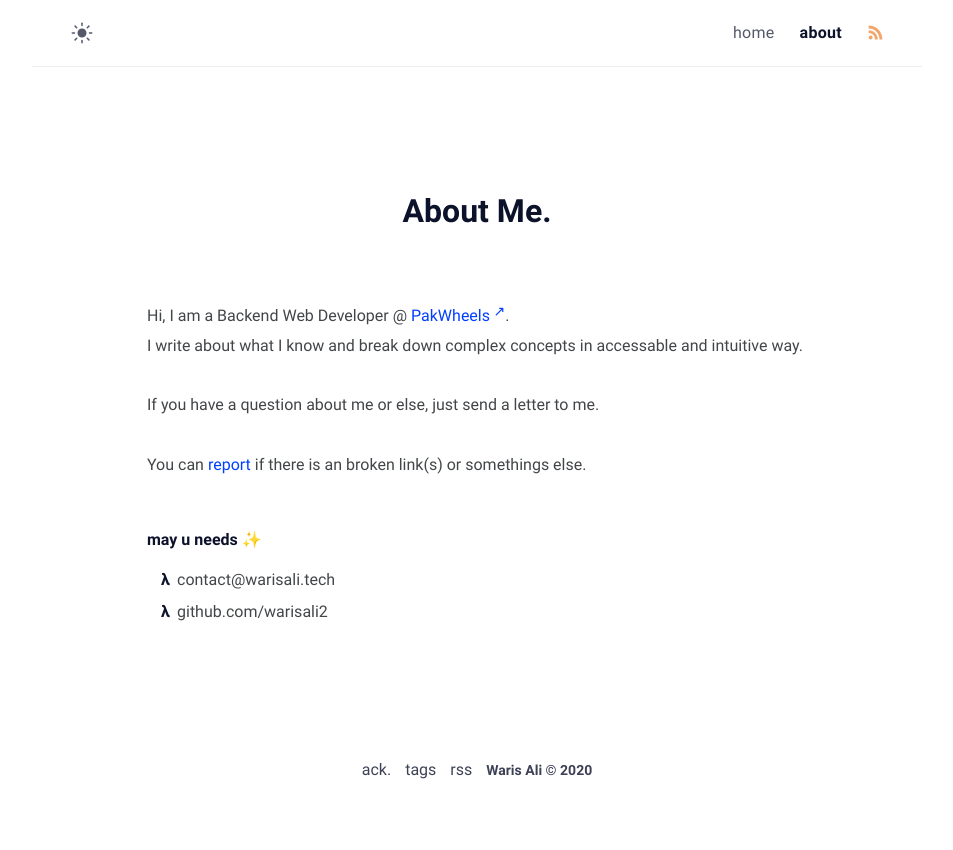
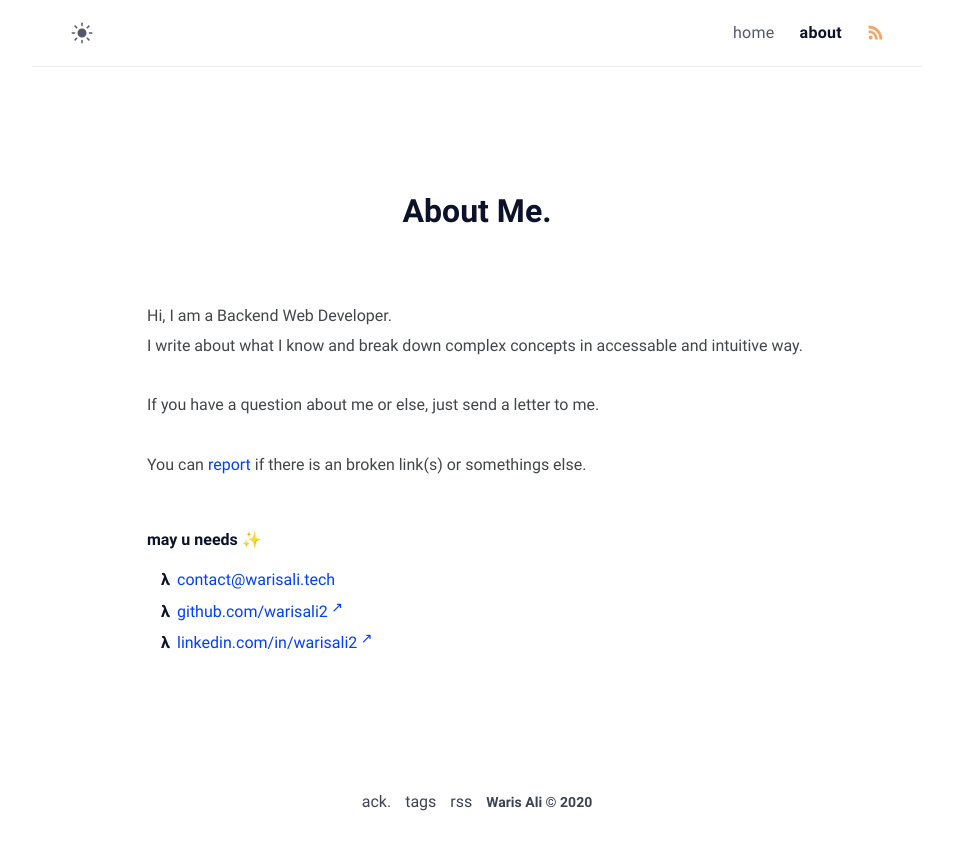
Before and after one commit to Waris-Ali-Tech/warisali.tech, a Jekyll site: the page built from about.md, in a window 1280 px wide. Shown: the top 850 px of the page, without its empty margins (163-1116 px from the left). Built offline with Jekyll 4.4.1, drawn with Linux system fonts in a browser that asks for light colours.

Commit message:
feat: Update Bio. Add LinkedIn Page

```diff
--- a/_config.yml
+++ b/_config.yml
@@ -12,10 +12,11 @@ mode: dark # default theme "dark" | "light"
 author:
   name: Waris Ali
   bio: >-
-    Hi, I am a Backend Web Developer @ <a href="https://pakwheels.com" target="_blank" rel="noopener">PakWheels</a>.<br/> I write about what I know and break down complex concepts in accessable and intuitive way.
+    Hi, I am a Backend Web Developer.<br/> I write about what I know and break down complex concepts in accessible and intuitive way.
   username: warisali2
   email: contact@warisali.tech
   avatar: /assets/img/avatar.jpg
+  linkedin: warisali2
 
 # Url settings
 url: "https://warisali.tech"
--- a/about.md
+++ b/about.md
@@ -2,11 +2,11 @@
 title: About Me
 permalink: /about/
 layout: page
-excerpt: Hi, I am a Backend Web Developer @ <a href="https://pakwheels.com" target="_blank" rel="noopener">PakWheels</a>.<br/> I write about what I know and break down complex concepts in accessable and intuitive way.
+excerpt: Hi, I am a Backend Web Developer. I write about what I know and break down complex concepts in accessable and intuitive way.
 comments: false
 ---
 
-Hi, I am a Backend Web Developer @ <a href="https://pakwheels.com" target="_blank" rel="noopener">PakWheels</a>.<br/> I write about what I know and break down complex concepts in accessable and intuitive way.
+Hi, I am a Backend Web Developer.<br/> I write about what I know and break down complex concepts in accessable and intuitive way.
 
 If you have a question about me or else, just send a letter to me.
 
@@ -14,5 +14,6 @@ You can [report](http://github.com/warisali2/warisali2.github.io/issues/new) if
 
 ##### may u needs ✨
 
-- {{ site.author.email }}
-- github.com/{{ site.author.username }}
+- <a href="mailto:{{ site.author.email }}" rel="noopener">{{ site.author.email }}</a>
+- <a href="https://github.com/{{ site.author.username }}" target="_blank" rel="noopener">github.com/{{ site.author.username }}</a>
+- <a href="https://linkedin.com/in/{{ site.author.linkedin }}" target="_blank" rel="noopener">linkedin.com/in/{{ site.author.linkedin }}</a>
```
